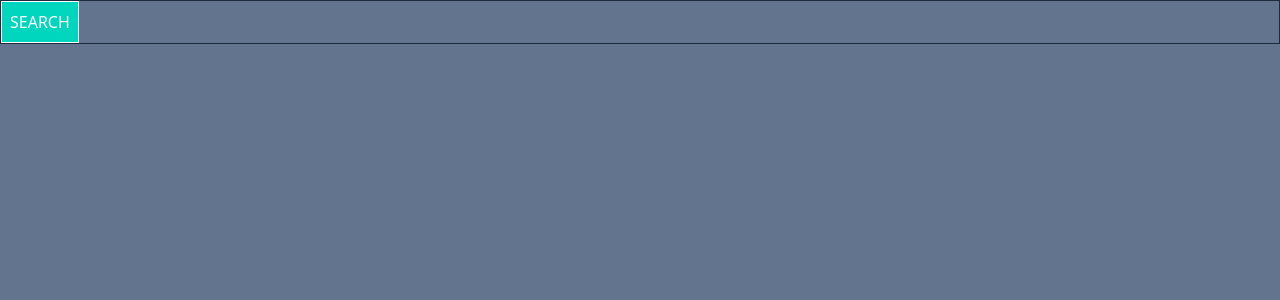
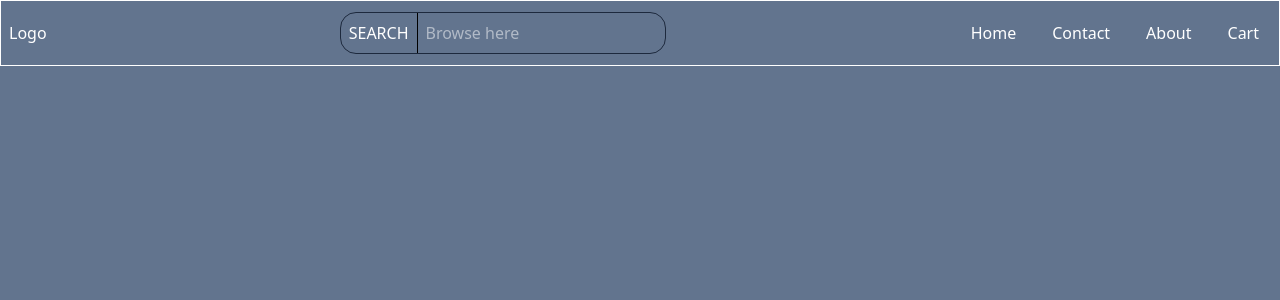
Before and after one commit to alebuddha/ecommerce, a React (Vite) app: page / in a window 1280 px wide. Shown: the top 300 px of the page. Built offline with nearby package versions, Linux system fonts and the light colour scheme.

Commit message:
search bar update

```diff
--- a/src/App.jsx
+++ b/src/App.jsx
@@ -9,9 +9,7 @@ export default function App(){
 
   return(
     <div className="min-h-screen">
-      {/* <Navbar/> */}
-
-      <SearchBar setSearchResults = {setSearchResults} />
+      <Navbar setSearchResults={setSearchResults} />
 
       <Home searchResults = {searchResults} />
 
--- a/src/components/navbar.jsx
+++ b/src/components/navbar.jsx
@@ -1,11 +1,12 @@
 import SearchBar from "./searchbar";
 const elements = ['Home',"Contact","About",'Cart'];
 
-function Navbar(){
+function Navbar(props){
+  const {setSearchResults} = props;
   return(
     <div className="w-full p-2 border-1 flex justify-between  items-center  ">
     <h1>Logo</h1>
-    <SearchBar/>
+    <SearchBar searchprop={setSearchResults}/>
     <ul className="flex gap-9 p-3 items-center " >
       {
         elements.map((el)=>{
--- a/src/components/resultCard.jsx
+++ b/src/components/resultCard.jsx
@@ -1,10 +1,11 @@
 function ResultCard(props){
     // const {id, title} = props.result;
     const{result} = props;
-    const {id, title} = result;
+    const {id, title, category} = result;
     return <div className="p-2 bg-slate-500 rounded-md">
         <span>{id}</span>
         <span>{title}</span>
+        <span>{category}</span>
     </div>
 }
 
--- a/src/components/searchbar.jsx
+++ b/src/components/searchbar.jsx
@@ -1,4 +1,5 @@
-// import { Search } from 'lucide-react';
+import { Search } from 'lucide-react';
+import { SearchCheck } from 'lucide-react';
 
 // export default function SearchBar(){
 //   return(
@@ -16,7 +17,7 @@
 import {useState} from "react";
 
 function SearchBar(props){
-  const {setSearchResults} = props;
+  const {searchprop} = props;
   const [searchTerm, setSearchTerm] = useState("");
 
   function handleInputChange (event){
@@ -33,16 +34,21 @@ function SearchBar(props){
     if(!response.ok) console.error("Error occurred! ");
 
     const data = await response.json();
-    setSearchResults(data.products);
+    searchprop(data.products);
 
 
   }
   return(
-    <div className="border border-slate-800 flex items-center" >
-      <button className="border bg-teal-400 p-2 " onClick={handleSearch}> SEARCH</button>
+    <div className="border border-slate-800 flex items-center rounded-2xl" >
+      <button className=" border-r-1 border-black p-2 rounded-l-2xl hover:cursor-pointer  transition hover:bg-red-500"
+        onClick={handleSearch}> SEARCH
+      </button>
+      {/* <Search className=''/> */}
       <input type="text"
           value={searchTerm}
           onChange={handleInputChange}
+          placeholder='Browse here'
+          className='p-2 focus:outline-none '
 
       />
     </div>
--- a/src/pages/home.jsx
+++ b/src/pages/home.jsx
@@ -12,4 +12,4 @@ function Home(props){
 
   )
 }
-export default Home
+export default Home;
```
